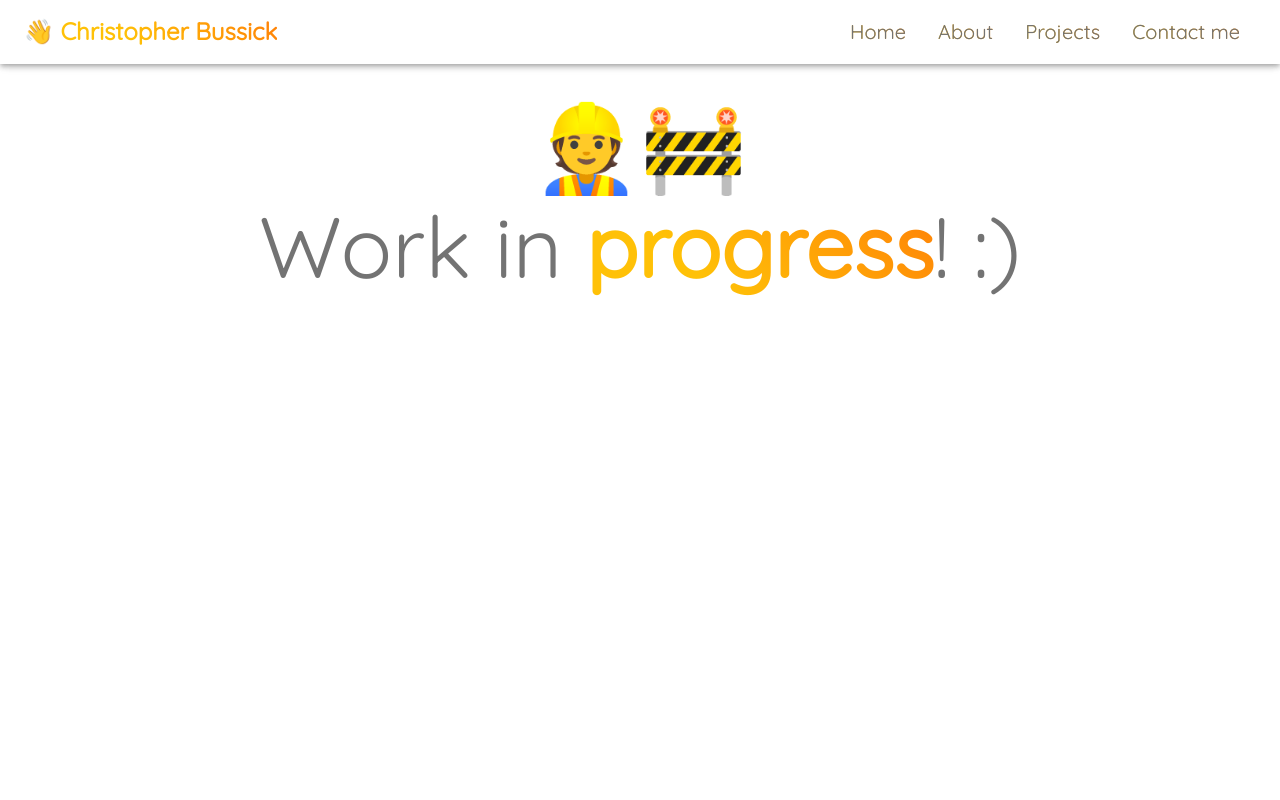
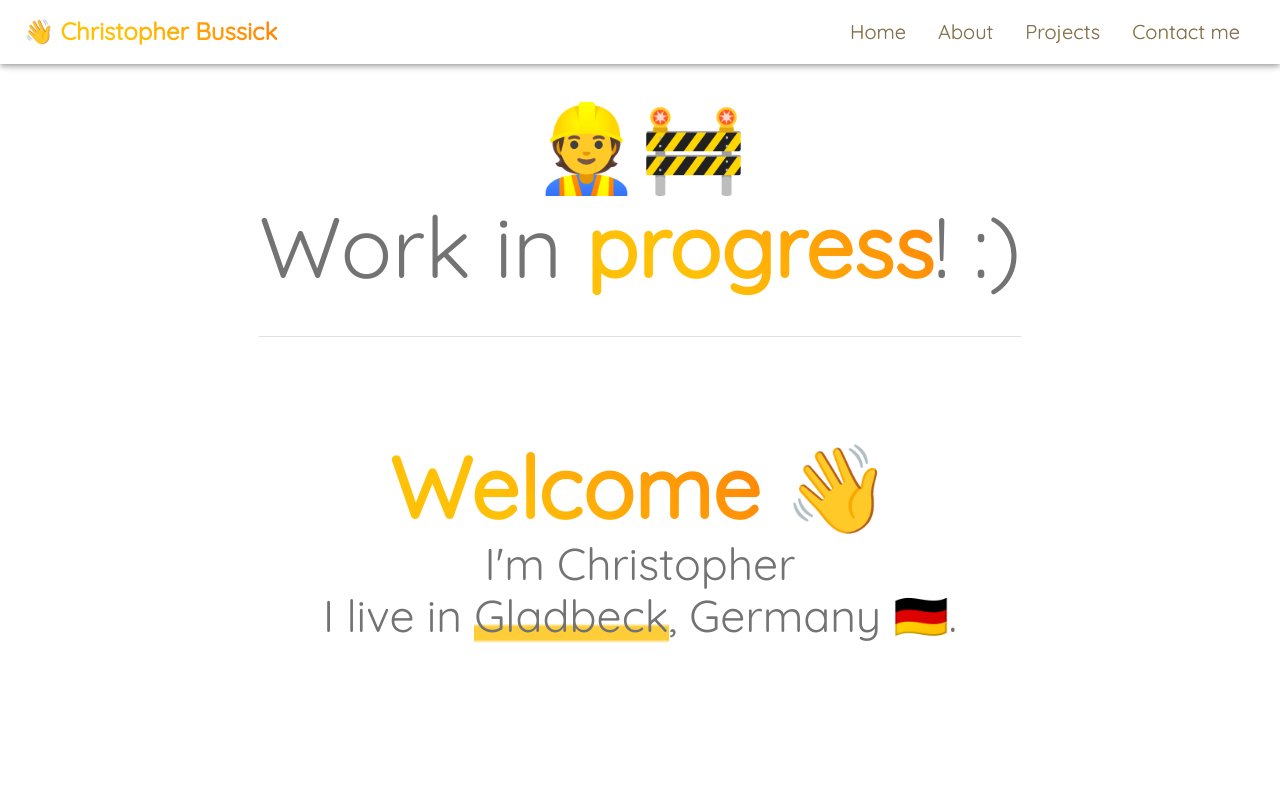
Before and after one commit to cbussick/cb-portfolio, a React (Create React App) app: page / in a window 1280 px wide. Shown: the top 800 px of the page. Built offline with nearby package versions, Linux system fonts and the light colour scheme.

Commit message:
Add sample text

```diff
--- a/src/components/sections/CBHomeSection/CBHomeSection.tsx
+++ b/src/components/sections/CBHomeSection/CBHomeSection.tsx
@@ -1,4 +1,4 @@
-import { Typography } from "@mui/material";
+import { Divider, Link, Typography } from "@mui/material";
 import React from "react";
 import { Section } from "../../../interfaces/Section";
 import CBSectionContainer from "../../CBSectionContainer/CBSectionContainer";
@@ -10,6 +10,18 @@ const CBHomeSection = (): JSX.Element => (
       👷🚧
       <br />
       Work in <CBTextGradient variant="h1">progress</CBTextGradient>! :)
+      <Divider sx={{ marginTop: 5 }} />
+      <br />
+      <CBTextGradient variant="h1">Welcome</CBTextGradient> 👋
+      <br />
+      <Typography variant="h3">
+        I&apos;m Christopher
+        <br />I live in{" "}
+        <Link href="https://en.wikipedia.org/wiki/Gladbeck" target="_blank">
+          Gladbeck
+        </Link>
+        , Germany 🇩🇪.
+      </Typography>
     </Typography>
   </CBSectionContainer>
 );
```
